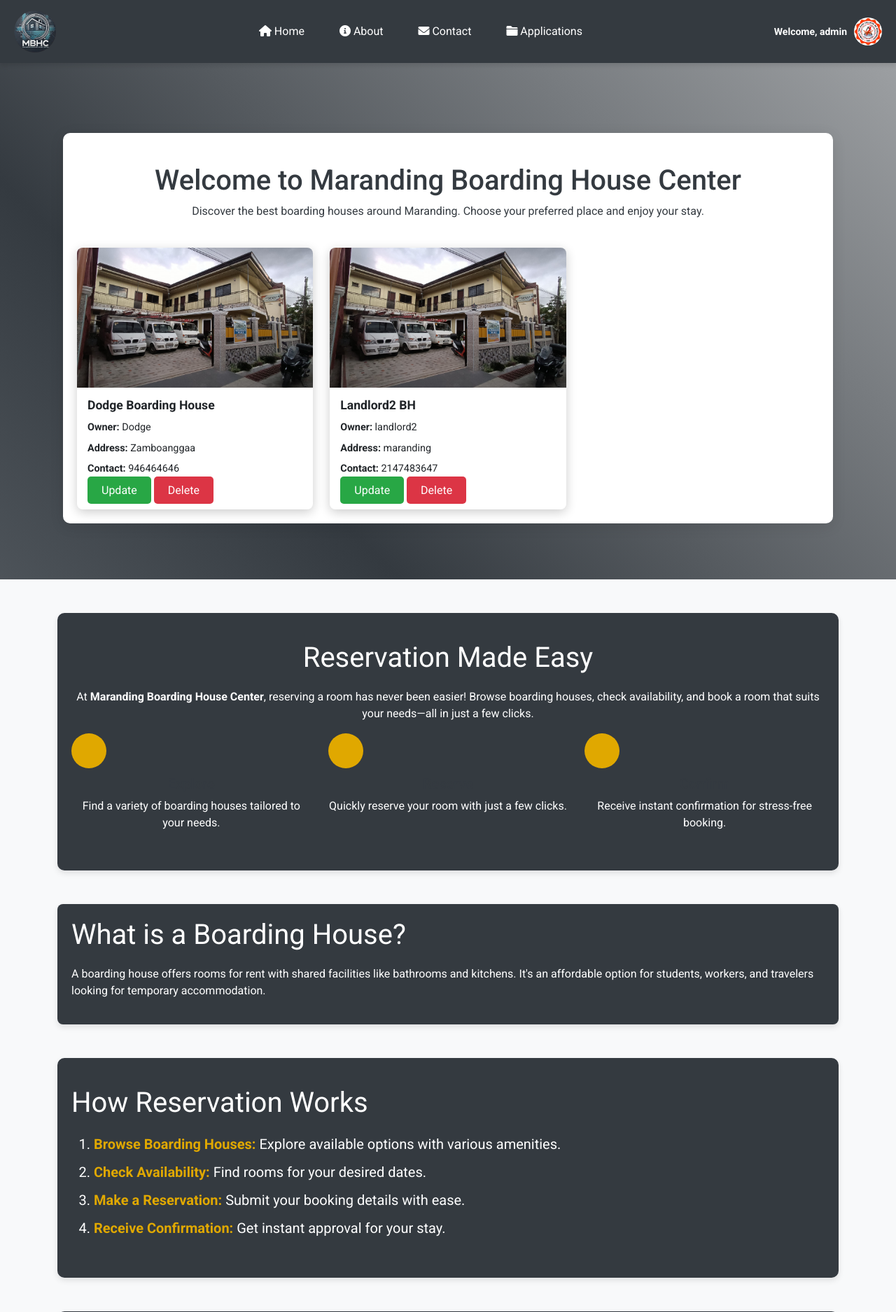
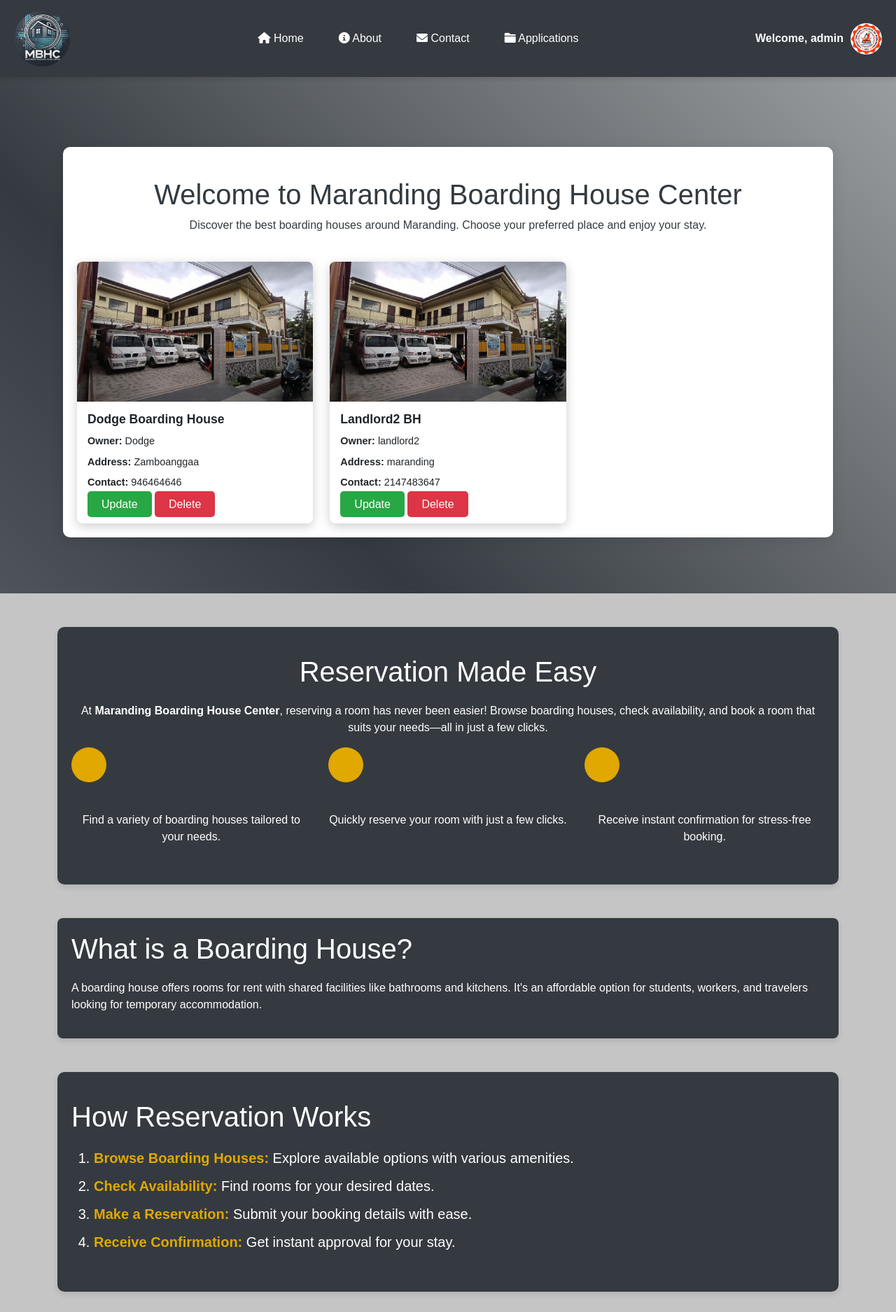
Before and after one commit to Xalfred102/bhrm-main-done1, a PHP site: page /index.php in a window 1280 px wide. Shown: the top 1875 px of the page at 70% size. Run offline with PHP 8.4, Linux system fonts and the light colour scheme; a user stored in the database is signed in; data comes from the database, SQL or seed files in the repository.

Commit message:
bhrm-main-done1

```diff
--- a/navbar.php
+++ b/navbar.php
@@ -6,35 +6,39 @@
     <title>Responsive Navbar</title>
     <!-- Font Awesome for icons -->
     <link rel="stylesheet" href="https://cdnjs.cloudflare.com/ajax/libs/font-awesome/6.0.0/css/all.min.css">
-    <!-- Google Fonts -->
-    <link href="https://fonts.googleapis.com/css2?family=Roboto:wght@400;500;700&display=swap" rel="stylesheet">
+</head>
+<body>
+
+<?php
+    if (!empty($_SESSION['uname'])) {
+        $uname = $_SESSION['uname'];
+        $query = "SELECT * FROM users WHERE uname = '$uname'";
+        $result = mysqli_query($conn, $query);
+        $fetch = mysqli_fetch_assoc($result);
+    }
+?>
+
 <style>
     * {
         margin: 0;
         padding: 0;
         box-sizing: border-box;
-            font-family: 'Roboto', sans-serif;
+        font-family: sans-serif;
     }
 
-        body {
-            background-color: #f8f9fa;
-        }
-
-        /* Navbar Styles */
     .navbar {
-            background-color: #343a40 !important;
+        background-color: #343a40;
         display: flex;
         justify-content: space-between;
         align-items: center;
         padding: 10px 20px;
         box-shadow: 0 4px 6px rgba(0, 0, 0, 0.1);
         position: relative;
-            z-index: 1000;
     }
 
     .navbar-brand img {
-            width: 60px;
-            height: 60px;
+        width: 80px;
+        height: 80px;
     }
 
     .nav-links {
@@ -54,7 +58,6 @@
         color: #ffc107;
     }
 
-        /* Buttons and Profile */
     .button {
         color: white;
         background-color: #ffc107;
@@ -80,12 +83,11 @@
         color: white;
         font-weight: bold;
         margin-right: 10px;
-            font-size: 14px;
     }
 
     .profile-img {
-            width: 40px;
-            height: 40px;
+        width: 45px;
+        height: 45px;
         border-radius: 50%;
         object-fit: cover;
     }
@@ -96,13 +98,22 @@
         position: absolute;
         background-color: white;
         box-shadow: 0px 8px 16px rgba(0, 0, 0, 0.2);
-            min-width: 160px;
-            top: 50px;
+        min-width: 150px;
+        top: 60px;
         right: 0;
         border-radius: 5px;
-            z-index: 10;
+        z-index: 10; /* Make sure it's above other elements */
     }
 
+    /* Show Dropdown on Hover */
+    .profile-dropdown:hover .dropdown-content {
+        display: block;
+    }
+
+    /* To ensure the dropdown doesn't hide when interacting with it */
+    .dropdown-content:hover {
+        display: block;
+    }
     .dropdown-content a {
         color: black;
         padding: 10px;
@@ -127,28 +138,23 @@
         flex-direction: column;
         gap: 10px;
         background-color: #343a40;
-            padding: 10px;
+        padding: 10px 20px;
         position: absolute;
-            top: 70px;
+        top: 60px;
         left: 0;
         width: 100%;
+        z-index: 10;
     }
 
     .nav-links-mobile .nav-link {
         text-align: left;
-            padding: 10px 15px;
-            color: white;
-        }
-
-        .nav-links-mobile .nav-link:hover {
-            color: #ffc107;
     }
 
     .show-nav {
         display: flex !important;
     }
 
-        /* Responsive Design */
+    /* Responsive */
     @media (max-width: 768px) {
         .nav-links {
             display: none;
@@ -157,33 +163,21 @@
         .hamburger {
             display: block;
         }
+
+        .nav-links-mobile {
+            display: none;
         }
 
-        @media (max-width: 400px) {
-            .profile-dropdown span {
-                display: none; /* Hide text on very small screens */
+        .nav-links-mobile.show-nav {
+            display: block;
         }
     }
 </style>
-</head>
-<body>
-
-<?php
-    if (!empty($_SESSION['uname'])) {
-        $uname = $_SESSION['uname'];
-        $query = "SELECT * FROM users WHERE uname = '$uname'";
-        $result = mysqli_query($conn, $query);
-        $fetch = mysqli_fetch_assoc($result);
-    }
-?>
 
 <nav class="navbar">
-    <!-- Logo -->
     <a class="navbar-brand" href="#">
         <img src="images/0.png" alt="Logo">
     </a>
-
-    <!-- Desktop Links -->
     <div class="nav-links">
         <a class="nav-link" href="index.php"><i class="fas fa-home"></i> Home</a>
         <a class="nav-link" href="about.php"><i class="fas fa-info-circle"></i> About</a>
@@ -191,16 +185,20 @@
         <?php if (!empty($_SESSION['uname']) && $_SESSION['role'] == 'admin'): ?>
             <a class="nav-link" href="php/bhapplications.php"><i class="fas fa-folder"></i> Applications</a>
         <?php endif; ?>
+        <?php if (!empty($_SESSION['uname']) && $_SESSION['role'] == 'landlord'): ?>
+            <a class="nav-link" href="reservation.php"><i class="fas fa-calendar-check"></i> Reservations</a>
+        <?php endif; ?>
+        <?php if (!empty($_SESSION['uname']) && $_SESSION['role'] == 'user'): ?>
+            <a class="nav-link" href="reservation.php"><i class="fas fa-calendar"></i> My Reservations</a>
+        <?php endif; ?>
     </div>
-
-    <!-- Profile/Login Button -->
-    <div>
+    <div class="login">
         <?php if (empty($_SESSION['uname'])): ?>
             <a class="button" href="php/login.php"><i class="fas fa-sign-in-alt"></i> Login</a>
         <?php else: ?>
             <div class="profile-dropdown">
-                <span>Welcome, <?php echo htmlspecialchars($fetch['fname']); ?></span>
-                <img src="<?php echo htmlspecialchars($fetch['image']); ?>" alt="Profile" class="profile-img">
+                <span>Welcome, <?php echo $fetch['fname']; ?></span>
+                <img src="<?php echo $fetch['image']; ?>" alt="Profile Image" class="profile-img">
                 <div class="dropdown-content">
                     <a href="profile.php"><i class="fas fa-user"></i> Profile</a>
                     <a href="settings.php"><i class="fas fa-cog"></i> Settings</a>
@@ -209,36 +207,47 @@
             </div>
         <?php endif; ?>
     </div>
-
-    <!-- Hamburger Icon -->
     <div class="hamburger" onclick="toggleNav()">
         <i class="fas fa-bars"></i>
     </div>
-
-    <!-- Mobile Navigation -->
     <div class="nav-links-mobile">
         <a class="nav-link" href="index.php">Home</a>
         <a class="nav-link" href="about.php">About</a>
         <a class="nav-link" href="contact.php">Contact</a>
-        <!-- Add other links if user is logged in -->
+        <?php if (!empty($_SESSION['uname']) && $_SESSION['role'] == 'admin'): ?>
+            <a class="nav-link" href="php/bhapplications.php"><i class="fas fa-folder"></i> Applications</a>
+        <?php endif; ?>
+        <?php if (!empty($_SESSION['uname']) && $_SESSION['role'] == 'landlord'): ?>
+            <a class="nav-link" href="reservation.php"><i class="fas fa-calendar-check"></i> Reservations</a>
+        <?php endif; ?>
+        <?php if (!empty($_SESSION['uname']) && $_SESSION['role'] == 'user'): ?>
+            <a class="nav-link" href="reservation.php"><i class="fas fa-calendar"></i> My Reservations</a>
+        <?php endif; ?>
     </div>
 </nav>
 
 <script>
     function toggleNav() {
-        document.querySelector('.nav-links-mobile').classList.toggle('show-nav');
+        const mobileNav = document.querySelector('.nav-links-mobile');
+        mobileNav.classList.toggle('show-nav');
     }
 
-    // Dropdown Toggle for Mobile
+    // Close dropdown if clicking outside
+    document.addEventListener('click', (e) => {
+        const dropdown = document.querySelector('.dropdown-content');
+        const profileDropdown = document.querySelector('.profile-dropdown');
+        if (dropdown && !profileDropdown.contains(e.target)) {
+            dropdown.style.display = 'none';
+        }
+    });
+
+    // Toggle dropdown on click for better mobile/desktop interaction
     document.querySelector('.profile-dropdown').addEventListener('click', (e) => {
         const dropdown = document.querySelector('.dropdown-content');
         dropdown.style.display = dropdown.style.display === 'block' ? 'none' : 'block';
+
+        // Prevent click from propagating and closing the dropdown
         e.stopPropagation();
-    });
-
-    // Close Dropdown on Outside Click
-    document.addEventListener('click', () => {
-        document.querySelector('.dropdown-content').style.display = 'none';
     });
 </script>
 
```
Lines whose indentation alone changed are shown as unchanged.
